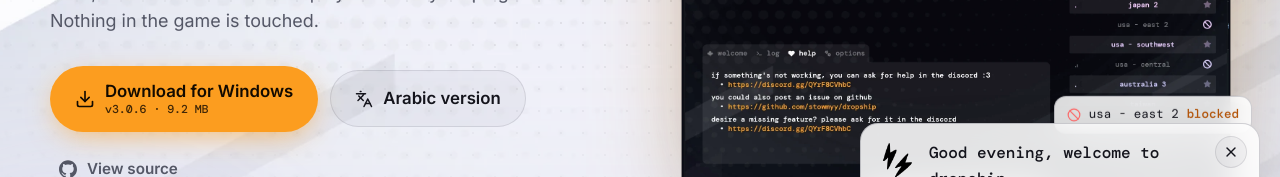
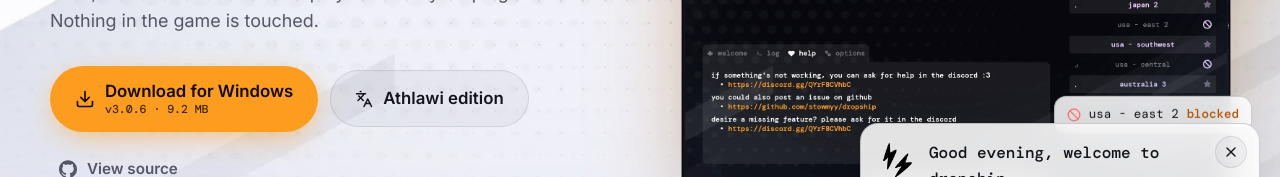
Before and after one commit to Ryanathlawi/dropship-site, a React (Vite) app: page / in a window 1280 px wide. Shown: the part 447-624 px from the top of the page. Built offline with nearby package versions, Linux system fonts and the light colour scheme; no server answers.

Commit message:
نسخة stormy اسمها الأصلية لا الإنجليزية، فنسخة أثلاوي صارت إنجليزية أيضًا

```diff
--- a/src/i18n.ts
+++ b/src/i18n.ts
@@ -36,7 +36,7 @@
     subtitle:
       "dropship is a portable server selector. Block the regions you don't want, and the matchmaker keeps you where your ping is best. Nothing in the game is touched.",
     cta: "Download for Windows",
-    ctaAr: "Arabic version",
+    ctaAr: "Athlawi edition",
     ctaGit: "View source",
     hint: "Windows 10 / 11 · a single .exe, no installer",
     credits: "Athlawi edition, launcher and this site by Ryan Athlawi · original app by stormy",
@@ -79,7 +79,7 @@
     tip: "Left click blocks or allows a server. Right click keeps that server and flips all the others, exactly like the app. The ping numbers here are demo values that drift like the real list; the app measures the real ones every 15 seconds.",
     before: "How it was",
     after: "How it is now",
-    beforeNote: "The original interface, still what the English build ships.",
+    beforeNote: "The original interface, still what stormy's build ships.",
     afterNote: "The Athlawi edition's new interface, shipped in v3.1.0: a launcher with a living world map, flags and blocking presets. An interactive replica; the real one is a download away.",
   },
   stats: {
@@ -307,7 +307,7 @@
     subtitle:
       "dropship برنامج محمول لاختيار السيرفرات. احظر المناطق اللي ما تبيها، ويبقيك الماتش ميكر حيث البنق أفضل. ما يلمس اللعبة أبدًا.",
     cta: "تحميل النسخة العربية",
-    ctaAr: "النسخة الإنجليزية",
+    ctaAr: "النسخة الأصلية",
     ctaGit: "الكود المصدري",
     hint: "ويندوز 10 / 11 · ملف .exe واحد بدون تثبيت",
     credits: "النسخة العربية واللانشر وهذا الموقع من تطوير ريان الأثلاوي · البرنامج الأصلي من stormy",
@@ -350,7 +350,7 @@
     tip: "الضغطة اليسرى تحظر السيرفر أو تسمح به. الضغطة اليمنى تبقي هذا السيرفر وتعكس كل الباقي، بالضبط مثل البرنامج. أرقام البنق هنا تجريبية وتتحرك مثل القائمة الحقيقية؛ البرنامج يقيس الحقيقية كل 15 ثانية.",
     before: "كيف كان",
     after: "كيف صار",
-    beforeNote: "الواجهة الأصلية، وما تزال في النسخة الإنجليزية.",
+    beforeNote: "الواجهة الأصلية، وما تزال في نسخة stormy",
     afterNote: "الواجهة الجديدة للنسخة العربية كما صدرت في الإصدار 3.1.0: لانشر بخريطة عالم حيّة وأعلام واختصارات حظر. نسخة تفاعلية، والحقيقية على بُعد تحميل.",
   },
   stats: {
```
